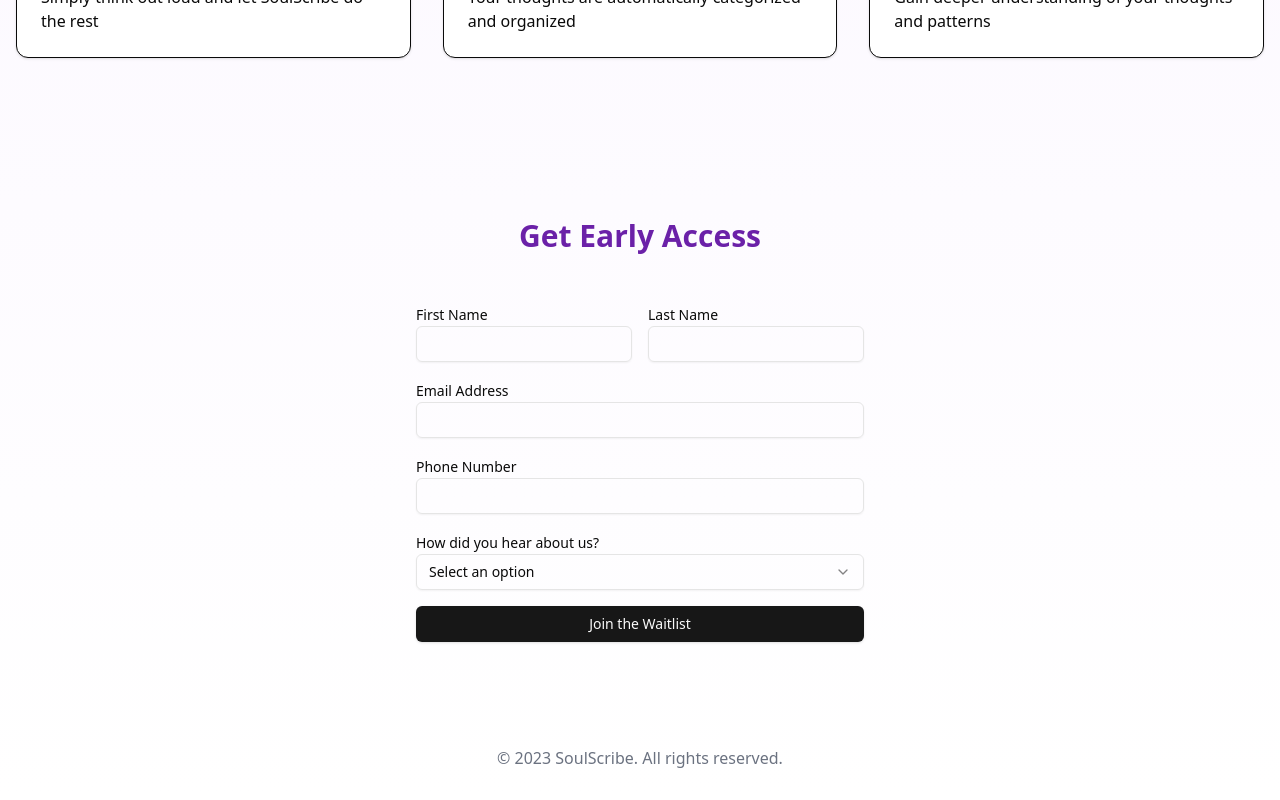
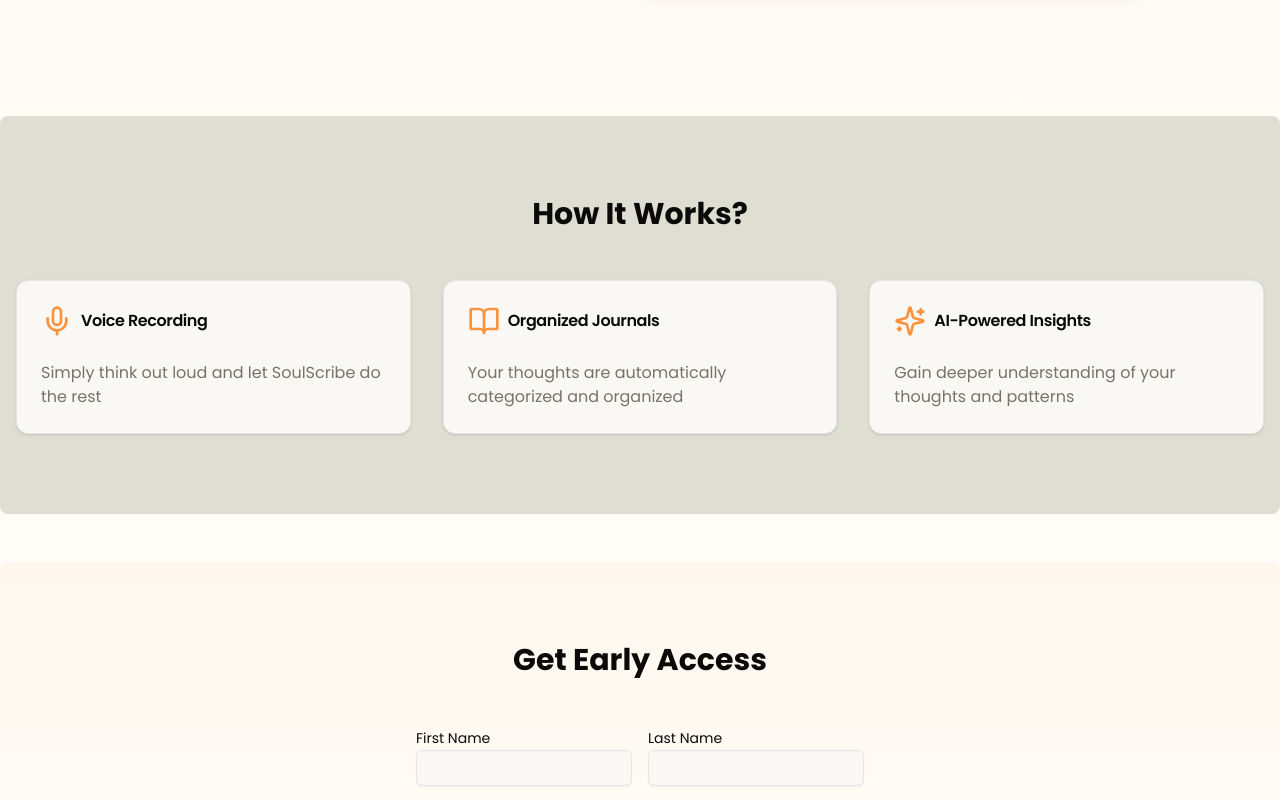
Before and after one commit to rjaanav/soulscribewebsite, a Next.js app in the folder soulscribewebsite/: page / in a window 1280 px wide. Shown: the part 680-1480 px from the top of the page. Built offline with nearby package versions, Linux system fonts and the light colour scheme; a web font is replaced by a local one.

Commit message:
Style changes from vercel with dynamic elements

```diff
--- a/soulscribewebsite/src/app/globals.css
+++ b/soulscribewebsite/src/app/globals.css
@@ -2,90 +2,50 @@
 @tailwind components;
 @tailwind utilities;
 
-body {
-  font-family: Arial, Helvetica, sans-serif;
-}
-
-@layer utilities {
-  .text-balance {
-    text-wrap: balance;
+@layer base {
+  :root {
+    --background: 40 38% 97%;
+    --foreground: 20 14% 4%;
+    --card: 40 38% 97%;
+    --card-foreground: 20 14% 4%;
+    --popover: 40 38% 97%;
+    --popover-foreground: 20 14% 4%;
+    --primary: 27 96% 61%;
+    --primary-foreground: 20 14% 4%;
+    --secondary: 60 15% 85%;
+    --secondary-foreground: 24 9% 10%;
+    --muted: 60 15% 85%;
+    --muted-foreground: 25 5% 45%;
+    --accent: 142 71% 45%;
+    --accent-foreground: 20 14% 4%;
+    --destructive: 0 84% 60%;
+    --destructive-foreground: 40 38% 97%;
+    --border: 20 5% 90%;
+    --input: 20 5% 90%;
+    --ring: 27 96% 61%;
+    --radius: 0.5rem;
   }
 
-  /* Define the border-border utility */
-  .border-border {
-    border-color: var(--border);
-  }
-}
-
-@layer base {
-  :root {
-    --background: 0 0% 100%;
-    --foreground: 0 0% 3.9%;
-    --card: 0 0% 100%;
-    --card-foreground: 0 0% 3.9%;
-    --popover: 0 0% 100%;
-    --popover-foreground: 0 0% 3.9%;
-    --primary: 0 0% 9%;
-    --primary-foreground: 0 0% 98%;
-    --secondary: 0 0% 96.1%;
-    --secondary-foreground: 0 0% 9%;
-    --muted: 0 0% 96.1%;
-    --muted-foreground: 0 0% 45.1%;
-    --accent: 0 0% 96.1%;
-    --accent-foreground: 0 0% 9%;
-    --destructive: 0 84.2% 60.2%;
-    --destructive-foreground: 0 0% 98%;
-    --border: 0 0% 89.8%;
-    --input: 0 0% 89.8%;
-    --ring: 0 0% 3.9%;
-    --chart-1: 12 76% 61%;
-    --chart-2: 173 58% 39%;
-    --chart-3: 197 37% 24%;
-    --chart-4: 43 74% 66%;
-    --chart-5: 27 87% 67%;
-    --radius: 0.5rem;
-    --sidebar-background: 0 0% 98%;
-    --sidebar-foreground: 240 5.3% 26.1%;
-    --sidebar-primary: 240 5.9% 10%;
-    --sidebar-primary-foreground: 0 0% 98%;
-    --sidebar-accent: 240 4.8% 95.9%;
-    --sidebar-accent-foreground: 240 5.9% 10%;
-    --sidebar-border: 220 13% 91%;
-    --sidebar-ring: 217.2 91.2% 59.8%;
-  }
   .dark {
-    --background: 0 0% 3.9%;
-    --foreground: 0 0% 98%;
-    --card: 0 0% 3.9%;
-    --card-foreground: 0 0% 98%;
-    --popover: 0 0% 3.9%;
-    --popover-foreground: 0 0% 98%;
-    --primary: 0 0% 98%;
-    --primary-foreground: 0 0% 9%;
-    --secondary: 0 0% 14.9%;
-    --secondary-foreground: 0 0% 98%;
-    --muted: 0 0% 14.9%;
-    --muted-foreground: 0 0% 63.9%;
-    --accent: 0 0% 14.9%;
-    --accent-foreground: 0 0% 98%;
-    --destructive: 0 62.8% 30.6%;
-    --destructive-foreground: 0 0% 98%;
-    --border: 0 0% 14.9%;
-    --input: 0 0% 14.9%;
-    --ring: 0 0% 83.1%;
-    --chart-1: 220 70% 50%;
-    --chart-2: 160 60% 45%;
-    --chart-3: 30 80% 55%;
-    --chart-4: 280 65% 60%;
-    --chart-5: 340 75% 55%;
-    --sidebar-background: 240 5.9% 10%;
-    --sidebar-foreground: 240 4.8% 95.9%;
-    --sidebar-primary: 224.3 76.3% 48%;
-    --sidebar-primary-foreground: 0 0% 100%;
-    --sidebar-accent: 240 3.7% 15.9%;
-    --sidebar-accent-foreground: 240 4.8% 95.9%;
-    --sidebar-border: 240 3.7% 15.9%;
-    --sidebar-ring: 217.2 91.2% 59.8%;
+    --background: 20 14% 4%;
+    --foreground: 40 38% 97%;
+    --card: 20 14% 4%;
+    --card-foreground: 40 38% 97%;
+    --popover: 20 14% 4%;
+    --popover-foreground: 40 38% 97%;
+    --primary: 27 96% 61%;
+    --primary-foreground: 20 14% 4%;
+    --secondary: 24 9% 10%;
+    --secondary-foreground: 40 38% 97%;
+    --muted: 24 9% 10%;
+    --muted-foreground: 35 5% 65%;
+    --accent: 142 71% 45%;
+    --accent-foreground: 40 38% 97%;
+    --destructive: 0 62% 30%;
+    --destructive-foreground: 40 38% 97%;
+    --border: 24 9% 10%;
+    --input: 24 9% 10%;
+    --ring: 27 96% 61%;
   }
 }
 
@@ -97,3 +57,13 @@ body {
     @apply bg-background text-foreground;
   }
 }
+
+@keyframes float {
+  0% { transform: translateY(0px); }
+  50% { transform: translateY(-10px); }
+  100% { transform: translateY(0px); }
+}
+
+.float {
+  animation: float 3s ease-in-out infinite;
+}
--- a/soulscribewebsite/src/app/layout.tsx
+++ b/soulscribewebsite/src/app/layout.tsx
@@ -1,6 +1,8 @@
+import type { Metadata } from 'next'
+import { Poppins } from 'next/font/google'
+import './globals.css'
 
-import type { Metadata } from 'next'
-import './globals.css'
+const poppins = Poppins({ subsets: ['latin'], weight: ['400', '600', '700'], variable: '--font-poppins' })
 
 export const metadata: Metadata = {
   title: 'SoulScribe',
@@ -17,7 +19,7 @@ export default function RootLayout({
 }>) {
   return (
     <html lang="en">
-      <body>{children}</body>
+      <body className={`${poppins.variable} font-sans`}>{children}</body>
     </html>
   )
 }
--- a/soulscribewebsite/src/app/page.tsx
+++ b/soulscribewebsite/src/app/page.tsx
@@ -4,19 +4,14 @@ import Image from 'next/image'
 import { HeroSection } from '../components/hero-section'
 import { FeatureSection } from '../components/feature-section'
 import { SignUpForm } from '../components/sign-up-form'
-import { Sofia_Sans as Seasons } from 'next/font/google'
-import { Roboto } from 'next/font/google';
-
-const seasons = Seasons({ subsets: ['latin'], weight: '400', variable: '--font-seasons' })
-const roboto = Roboto({ subsets: ['latin'], weight: ['400', '700'], variable: '--font-seasons' });
 
 export default function LandingPage() {
   return (
-    <div className={`min-h-screen bg-gradient-to-b from-purple-50 to-white ${seasons.variable} ${roboto.variable}`}>
+    <div className="min-h-screen bg-gradient-to-b from-orange-50 to-white">
       <header className="container mx-auto px-4 py-6 flex justify-between items-center">
         <div className="flex items-center space-x-2">
-          <Image src="/soulscribelogo.svg?height=40&width=40" alt="SoulScribe Logo" width={40} height={40} />
-          <span className="text-2xl font-bold text-purple-800 font-seasons">SoulScribe</span>
+          <Image src="/soulscribelogo.svg?height=40&width=40" alt="SoulScribe Logo" width={40} height={40} className="float" />
+          <span className="text-2xl font-bold text-primary">SoulScribe</span>
         </div>
       </header>
       <main>
@@ -24,14 +19,9 @@ export default function LandingPage() {
         <FeatureSection />
         <SignUpForm />
       </main>
-      <footer className="container mx-auto px-4 py-6 text-center text-gray-500">
+      <footer className="container mx-auto px-4 py-6 text-center text-muted-foreground">
         © 2023 SoulScribe. All rights reserved.
       </footer>
-      <style jsx global>{`
-        body {
-          font-family: var(--font-roboto), sans-serif;
-        }
-      `}</style>
     </div>
   )
 }
--- a/soulscribewebsite/src/components/feature-section.tsx
+++ b/soulscribewebsite/src/components/feature-section.tsx
@@ -6,36 +6,36 @@ import { Mic, BookOpen, Sparkles } from 'lucide-react'
 export function FeatureSection() {
   const features = [
     {
-      icon: <Mic className="h-8 w-8 text-purple-600" />,
+      icon: <Mic className="h-8 w-8 text-primary" />,
       title: "Voice Recording",
       description: "Simply think out loud and let SoulScribe do the rest"
     },
     {
-      icon: <BookOpen className="h-8 w-8 text-purple-600" />,
+      icon: <BookOpen className="h-8 w-8 text-primary" />,
       title: "Organized Journals",
       description: "Your thoughts are automatically categorized and organized"
     },
     {
-      icon: <Sparkles className="h-8 w-8 text-purple-600" />,
+      icon: <Sparkles className="h-8 w-8 text-primary" />,
       title: "AI-Powered Insights",
       description: "Gain deeper understanding of your thoughts and patterns"
     }
   ]
 
   return (
-    <section id="features" className="container mx-auto px-4 py-20">
-      <h2 className="text-3xl font-bold text-center text-purple-800 mb-12 font-seasons">How It Works?</h2>
+    <section id="features" className="container mx-auto px-4 py-20 bg-secondary rounded-lg my-12">
+      <h2 className="text-3xl font-bold text-center text-foreground mb-12">How It Works?</h2>
       <div className="grid grid-cols-1 md:grid-cols-3 gap-8">
         {features.map((feature, index) => (
-          <Card key={index}>
+          <Card key={index} className="bg-background hover:shadow-lg transition-shadow duration-300">
             <CardHeader>
-              <CardTitle className="flex items-center space-x-2 font-seasons">
+              <CardTitle className="flex items-center space-x-2 text-foreground">
                 {feature.icon}
                 <span>{feature.title}</span>
               </CardTitle>
             </CardHeader>
             <CardContent>
-              <p className="font-tt-commons">{feature.description}</p>
+              <p className="text-muted-foreground">{feature.description}</p>
             </CardContent>
           </Card>
         ))}
--- a/soulscribewebsite/src/components/sign-up-form.tsx
+++ b/soulscribewebsite/src/components/sign-up-form.tsx
@@ -6,14 +6,14 @@ import { Input } from "@/components/ui/input"
 import { Label } from "@/components/ui/label"
 import { Select, SelectContent, SelectItem, SelectTrigger, SelectValue } from "@/components/ui/select"
 import { toast } from "@/components/ui/use-toast"
-import { db } from './firebaseConfig'; // Adjust the path if needed
+import { db } from './firebaseConfig'
 import { collection, addDoc } from 'firebase/firestore'
 
 export function SignUpForm() {
   const [isSubmitting, setIsSubmitting] = useState(false)
   const [source, setSource] = useState('')
   const [showModal, setShowModal] = useState(false)
-  const formRef = useRef<HTMLFormElement>(null) // Ref for the form
+  const formRef = useRef<HTMLFormElement>(null)
 
   const handleSubmit = async (event: React.FormEvent<HTMLFormElement>) => {
     event.preventDefault()
@@ -30,18 +30,13 @@ export function SignUpForm() {
     }
 
     try {
-      // Add data to Firestore collection "waitlistusers"
       const collectionRef = collection(db, 'waitlistusers')
       await addDoc(collectionRef, data)
-
-      // Display success modal
       setShowModal(true)
-
-      // Reset the form fields
       if (formRef.current) {
-        formRef.current.reset() // Reset form fields using the ref
+        formRef.current.reset()
       }
-      setSource('') // Reset state for Select
+      setSource('')
     } catch (error) {
       console.error('Error saving document: ', error)
       toast({
@@ -54,45 +49,45 @@ export function SignUpForm() {
   }
 
   return (
-    <section id="signup" className="container mx-auto px-4 py-20">
-      <h2 className="text-3xl font-bold text-center text-purple-800 mb-12 font-seasons">Get Early Access</h2>
+    <section id="signup" className="container mx-auto px-4 py-20 bg-gradient-to-b from-orange-50 to-white rounded-lg">
+      <h2 className="text-3xl font-bold text-center text-foreground mb-12">Get Early Access</h2>
       {showModal && (
         <div className="fixed inset-0 flex items-center justify-center bg-black bg-opacity-50 z-50">
-          <div className="bg-white rounded-lg shadow-lg p-6 w-80 text-center relative">
+          <div className="bg-background rounded-lg shadow-lg p-6 w-80 text-center relative">
             <button
               onClick={() => setShowModal(false)}
-              className="absolute top-2 right-2 text-gray-500 hover:text-gray-800 focus:outline-none"
+              className="absolute top-2 right-2 text-muted-foreground hover:text-foreground focus:outline-none"
             >
               ✕
             </button>
-            <h3 className="text-2xl font-bold text-green-600">You're In!</h3>
-            <p className="text-gray-600 mt-2">Thank you for signing up!</p>
+            <h3 className="text-2xl font-bold text-accent">You're In!</h3>
+            <p className="text-muted-foreground mt-2">Thank you for signing up!</p>
           </div>
         </div>
       )}
       <form ref={formRef} onSubmit={handleSubmit} className="max-w-md mx-auto space-y-4">
         <div className="grid grid-cols-2 gap-4">
           <div>
-            <Label htmlFor="firstName" className="font-tt-commons">First Name</Label>
-            <Input id="firstName" name="firstName" required />
+            <Label htmlFor="firstName">First Name</Label>
+            <Input id="firstName" name="firstName" required className="bg-background" />
           </div>
           <div>
-            <Label htmlFor="lastName" className="font-tt-commons">Last Name</Label>
-            <Input id="lastName" name="lastName" required />
+            <Label htmlFor="lastName">Last Name</Label>
+            <Input id="lastName" name="lastName" required className="bg-background" />
           </div>
         </div>
         <div>
-          <Label htmlFor="email" className="font-tt-commons">Email Address</Label>
-          <Input id="email" name="email" type="email" required />
+          <Label htmlFor="email">Email Address</Label>
+          <Input id="email" name="email" type="email" required className="bg-background" />
         </div>
         <div>
-          <Label htmlFor="phone" className="font-tt-commons">Phone Number</Label>
-          <Input id="phone" name="phone" type="tel" required />
+          <Label htmlFor="phone">Phone Number</Label>
+          <Input id="phone" name="phone" type="tel" required className="bg-background" />
         </div>
         <div>
-          <Label htmlFor="source" className="font-tt-commons">How did you hear about us?</Label>
+          <Label htmlFor="source">How did you hear about us?</Label>
           <Select onValueChange={setSource} value={source} required>
-            <SelectTrigger>
+            <SelectTrigger className="bg-background">
               <SelectValue placeholder="Select an option" />
             </SelectTrigger>
             <SelectContent>
@@ -104,7 +99,7 @@ export function SignUpForm() {
             </SelectContent>
           </Select>
         </div>
-        <Button type="submit" className="w-full" disabled={isSubmitting}>
+        <Button type="submit" className="w-full bg-primary text-primary-foreground hover:bg-primary/90" disabled={isSubmitting}>
           {isSubmitting ? 'Submitting...' : 'Join the Waitlist'}
         </Button>
       </form>
--- a/soulscribewebsite/tailwind.config.js
+++ b/soulscribewebsite/tailwind.config.js
@@ -5,6 +5,9 @@ module.exports = {
     content: ['./src/**/*.{js,ts,jsx,tsx}'],
   theme: {
   	extend: {
+		fontFamily: {
+			sans: ['var(--font-poppins)', 'sans-serif'],
+		  },
   		colors: {
   			background: 'hsl(var(--background))',
   			foreground: 'hsl(var(--foreground))',
--- a/soulscribewebsite/tailwind.config.ts
+++ b/soulscribewebsite/tailwind.config.ts
@@ -9,6 +9,9 @@ export default {
   ],
   theme: {
   	extend: {
+		fontFamily: {
+			sans: ['var(--font-poppins)', 'sans-serif'],
+		  },
   		colors: {
   			background: 'hsl(var(--background))',
   			foreground: 'hsl(var(--foreground))',
```
Also changed, not shown: soulscribewebsite/src/components/hero-section.tsx (+12 -6 lines).
